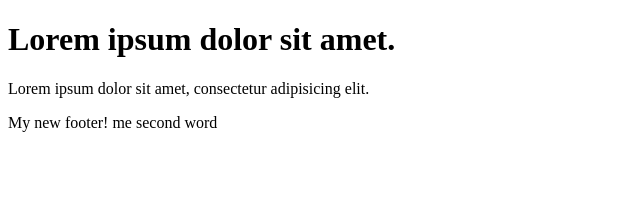
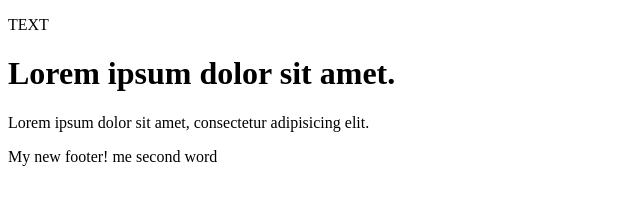
Before and after one commit to MariaTitarenko/portfolio, a plain HTML site: page index.html in a window 1280 px wide. Shown: the whole page, without its empty margins (0-640 px from the left). Drawn offline with Linux system fonts and the light colour scheme.

Commit message:
Created header for home page

```diff
--- a/index.html
+++ b/index.html
@@ -8,6 +8,10 @@
     <title>My portfolio project</title>
 </head>
 <body>
+<header>
+	<p>TEXT</p>
+</header>
+
 <h1>Lorem ipsum dolor sit amet.</h1>
 <p>Lorem ipsum dolor sit amet, consectetur adipisicing elit.</p>
 
```
